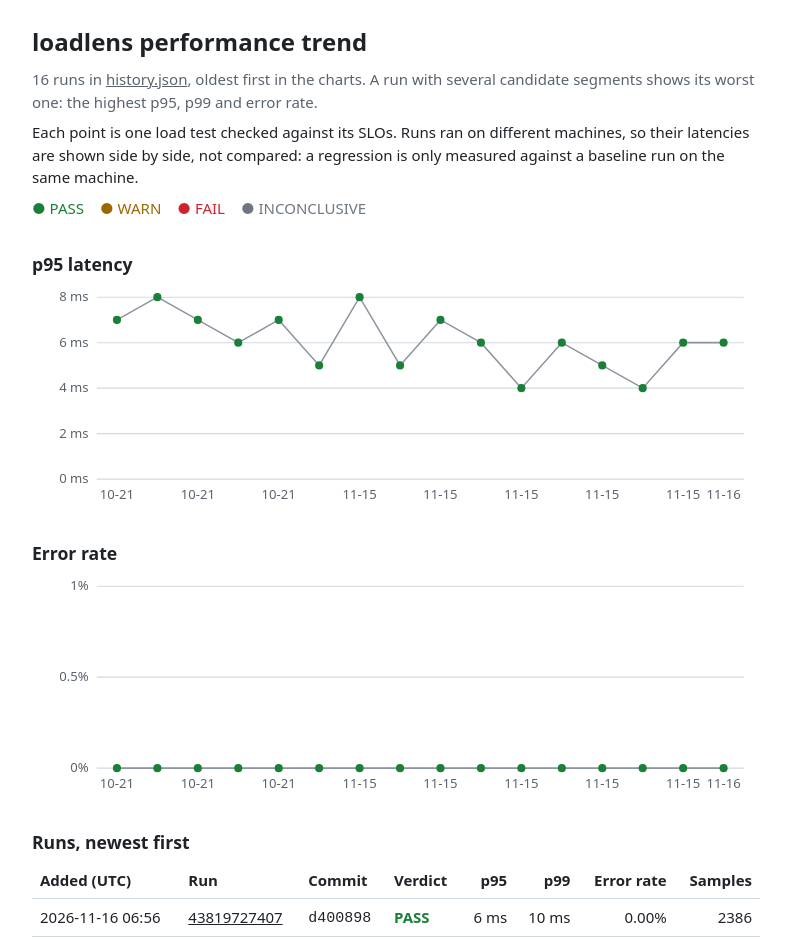
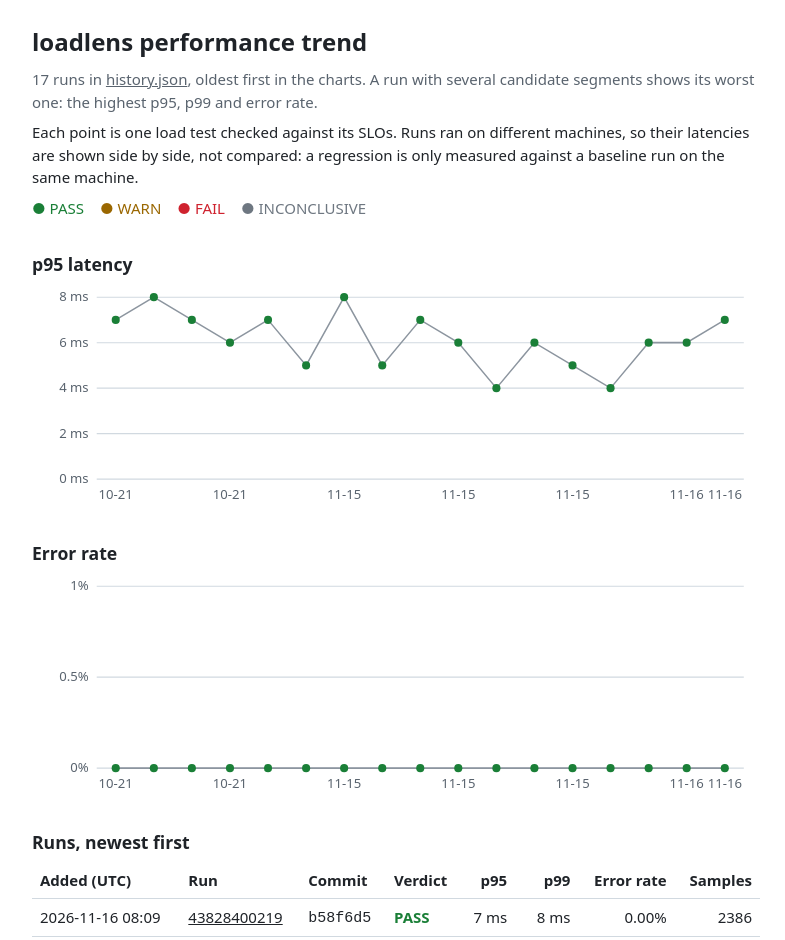
Before and after one commit to BazanJeremy/loadlens, a plain HTML site: page index.html in a window 1280 px wide. Shown: the top 940 px of the page, without its empty margins (244-1029 px from the left). Drawn offline with Linux system fonts and the light colour scheme.

Commit message:
trend: add run 43828400219 (b58f6d5880fef5dffba94cd49183c37dd7172c33)

```diff
--- a/index.html
+++ b/index.html
@@ -40,7 +40,7 @@ a { color: inherit; }
 <body>
 <main>
 <h1>loadlens performance trend</h1>
-<p class="muted">16 runs in <a href="history.json">history.json</a>, oldest first in the charts. A run with several candidate segments shows its worst one: the highest p95, p99 and error rate.</p>
+<p class="muted">17 runs in <a href="history.json">history.json</a>, oldest first in the charts. A run with several candidate segments shows its worst one: the highest p95, p99 and error rate.</p>
 <p>Each point is one load test checked against its SLOs. Runs ran on different machines, so their latencies are shown side by side, not compared: a regression is only measured against a baseline run on the same machine.</p>
 <p class="legend"><span class="pass">● PASS</span><span class="warn">● WARN</span><span class="fail">● FAIL</span><span class="inconclusive">● INCONCLUSIVE</span></p>
 <h2>p95 latency</h2>
@@ -50,68 +50,67 @@ a { color: inherit; }
 <line class="grid" x1="64" x2="704" y1="102.0" y2="102.0"/><text x="56" y="106.0" text-anchor="end">4 ms</text>
 <line class="grid" x1="64" x2="704" y1="57.0" y2="57.0"/><text x="56" y="61.0" text-anchor="end">6 ms</text>
 <line class="grid" x1="64" x2="704" y1="12.0" y2="12.0"/><text x="56" y="16.0" text-anchor="end">8 ms</text>
-<polyline class="trace" points="84.0,34.5 124.0,12.0 164.0,34.5 204.0,57.0 244.0,34.5 284.0,79.5 324.0,12.0 364.0,79.5 404.0,34.5 444.0,57.0 484.0,102.0 524.0,57.0 564.0,79.5 604.0,102.0 644.0,57.0 684.0,57.0"/>
-<text x="84.0" y="212" text-anchor="middle">10-21</text>
-<circle class="pass" cx="84.0" cy="34.5" r="4"><title>2026-10-21 09:12 UTC, 5f4b119: 7 ms, PASS</title></circle>
-<circle class="pass" cx="124.0" cy="12.0" r="4"><title>2026-10-21 09:22 UTC, 5f4b119: 8 ms, PASS</title></circle>
-<text x="164.0" y="212" text-anchor="middle">10-21</text>
-<circle class="pass" cx="164.0" cy="34.5" r="4"><title>2026-10-21 11:06 UTC, 5f4b119: 7 ms, PASS</title></circle>
-<circle class="pass" cx="204.0" cy="57.0" r="4"><title>2026-10-21 11:30 UTC, 1e0b00b: 6 ms, PASS</title></circle>
-<text x="244.0" y="212" text-anchor="middle">10-21</text>
-<circle class="pass" cx="244.0" cy="34.5" r="4"><title>2026-10-21 12:50 UTC, da9b9fa: 7 ms, PASS</title></circle>
-<circle class="pass" cx="284.0" cy="79.5" r="4"><title>2026-10-21 13:53 UTC, d692916: 5 ms, PASS</title></circle>
-<text x="324.0" y="212" text-anchor="middle">11-15</text>
-<circle class="pass" cx="324.0" cy="12.0" r="4"><title>2026-11-15 07:45 UTC, b26f802: 8 ms, PASS</title></circle>
-<circle class="pass" cx="364.0" cy="79.5" r="4"><title>2026-11-15 12:42 UTC, 5a68c9c: 5 ms, PASS</title></circle>
-<text x="404.0" y="212" text-anchor="middle">11-15</text>
-<circle class="pass" cx="404.0" cy="34.5" r="4"><title>2026-11-15 12:51 UTC, 61f9986: 7 ms, PASS</title></circle>
-<circle class="pass" cx="444.0" cy="57.0" r="4"><title>2026-11-15 12:58 UTC, 0dc3da1: 6 ms, PASS</title></circle>
-<text x="484.0" y="212" text-anchor="middle">11-15</text>
-<circle class="pass" cx="484.0" cy="102.0" r="4"><title>2026-11-15 13:06 UTC, 51db02e: 4 ms, PASS</title></circle>
-<circle class="pass" cx="524.0" cy="57.0" r="4"><title>2026-11-15 13:19 UTC, bd9d7af: 6 ms, PASS</title></circle>
-<text x="564.0" y="212" text-anchor="middle">11-15</text>
-<circle class="pass" cx="564.0" cy="79.5" r="4"><title>2026-11-15 13:28 UTC, bc0c1ba: 5 ms, PASS</title></circle>
-<circle class="pass" cx="604.0" cy="102.0" r="4"><title>2026-11-15 13:35 UTC, 627f6cc: 4 ms, PASS</title></circle>
-<text x="644.0" y="212" text-anchor="middle">11-15</text>
-<circle class="pass" cx="644.0" cy="57.0" r="4"><title>2026-11-15 13:47 UTC, 2e7786c: 6 ms, PASS</title></circle>
-<text x="684.0" y="212" text-anchor="middle">11-16</text>
-<circle class="pass" cx="684.0" cy="57.0" r="4"><title>2026-11-16 06:56 UTC, d400898: 6 ms, PASS</title></circle>
+<polyline class="trace" points="82.8,34.5 120.5,12.0 158.1,34.5 195.8,57.0 233.4,34.5 271.1,79.5 308.7,12.0 346.4,79.5 384.0,34.5 421.6,57.0 459.3,102.0 496.9,57.0 534.6,79.5 572.2,102.0 609.9,57.0 647.5,57.0 685.2,34.5"/>
+<text x="82.8" y="212" text-anchor="middle">10-21</text>
+<circle class="pass" cx="82.8" cy="34.5" r="4"><title>2026-10-21 09:12 UTC, 5f4b119: 7 ms, PASS</title></circle>
+<circle class="pass" cx="120.5" cy="12.0" r="4"><title>2026-10-21 09:22 UTC, 5f4b119: 8 ms, PASS</title></circle>
+<circle class="pass" cx="158.1" cy="34.5" r="4"><title>2026-10-21 11:06 UTC, 5f4b119: 7 ms, PASS</title></circle>
+<text x="195.8" y="212" text-anchor="middle">10-21</text>
+<circle class="pass" cx="195.8" cy="57.0" r="4"><title>2026-10-21 11:30 UTC, 1e0b00b: 6 ms, PASS</title></circle>
+<circle class="pass" cx="233.4" cy="34.5" r="4"><title>2026-10-21 12:50 UTC, da9b9fa: 7 ms, PASS</title></circle>
+<circle class="pass" cx="271.1" cy="79.5" r="4"><title>2026-10-21 13:53 UTC, d692916: 5 ms, PASS</title></circle>
+<text x="308.7" y="212" text-anchor="middle">11-15</text>
+<circle class="pass" cx="308.7" cy="12.0" r="4"><title>2026-11-15 07:45 UTC, b26f802: 8 ms, PASS</title></circle>
+<circle class="pass" cx="346.4" cy="79.5" r="4"><title>2026-11-15 12:42 UTC, 5a68c9c: 5 ms, PASS</title></circle>
+<circle class="pass" cx="384.0" cy="34.5" r="4"><title>2026-11-15 12:51 UTC, 61f9986: 7 ms, PASS</title></circle>
+<text x="421.6" y="212" text-anchor="middle">11-15</text>
+<circle class="pass" cx="421.6" cy="57.0" r="4"><title>2026-11-15 12:58 UTC, 0dc3da1: 6 ms, PASS</title></circle>
+<circle class="pass" cx="459.3" cy="102.0" r="4"><title>2026-11-15 13:06 UTC, 51db02e: 4 ms, PASS</title></circle>
+<circle class="pass" cx="496.9" cy="57.0" r="4"><title>2026-11-15 13:19 UTC, bd9d7af: 6 ms, PASS</title></circle>
+<text x="534.6" y="212" text-anchor="middle">11-15</text>
+<circle class="pass" cx="534.6" cy="79.5" r="4"><title>2026-11-15 13:28 UTC, bc0c1ba: 5 ms, PASS</title></circle>
+<circle class="pass" cx="572.2" cy="102.0" r="4"><title>2026-11-15 13:35 UTC, 627f6cc: 4 ms, PASS</title></circle>
+<circle class="pass" cx="609.9" cy="57.0" r="4"><title>2026-11-15 13:47 UTC, 2e7786c: 6 ms, PASS</title></circle>
+<text x="647.5" y="212" text-anchor="middle">11-16</text>
+<circle class="pass" cx="647.5" cy="57.0" r="4"><title>2026-11-16 06:56 UTC, d400898: 6 ms, PASS</title></circle>
+<text x="685.2" y="212" text-anchor="middle">11-16</text>
+<circle class="pass" cx="685.2" cy="34.5" r="4"><title>2026-11-16 08:09 UTC, b58f6d5: 7 ms, PASS</title></circle>
 </svg>
 <h2>Error rate</h2>
 <svg viewBox="0 0 720 220" role="img" aria-label="Error rate per run">
 <line class="grid" x1="64" x2="704" y1="192.0" y2="192.0"/><text x="56" y="196.0" text-anchor="end">0%</text>
 <line class="grid" x1="64" x2="704" y1="102.0" y2="102.0"/><text x="56" y="106.0" text-anchor="end">0.5%</text>
 <line class="grid" x1="64" x2="704" y1="12.0" y2="12.0"/><text x="56" y="16.0" text-anchor="end">1%</text>
-<polyline class="trace" points="84.0,192.0 124.0,192.0 164.0,192.0 204.0,192.0 244.0,192.0 284.0,192.0 324.0,192.0 364.0,192.0 404.0,192.0 444.0,192.0 484.0,192.0 524.0,192.0 564.0,192.0 604.0,192.0 644.0,192.0 684.0,192.0"/>
-<text x="84.0" y="212" text-anchor="middle">10-21</text>
-<circle class="pass" cx="84.0" cy="192.0" r="4"><title>2026-10-21 09:12 UTC, 5f4b119: 0%, PASS</title></circle>
-<circle class="pass" cx="124.0" cy="192.0" r="4"><title>2026-10-21 09:22 UTC, 5f4b119: 0%, PASS</title></circle>
-<text x="164.0" y="212" text-anchor="middle">10-21</text>
-<circle class="pass" cx="164.0" cy="192.0" r="4"><title>2026-10-21 11:06 UTC, 5f4b119: 0%, PASS</title></circle>
-<circle class="pass" cx="204.0" cy="192.0" r="4"><title>2026-10-21 11:30 UTC, 1e0b00b: 0%, PASS</title></circle>
-<text x="244.0" y="212" text-anchor="middle">10-21</text>
-<circle class="pass" cx="244.0" cy="192.0" r="4"><title>2026-10-21 12:50 UTC, da9b9fa: 0%, PASS</title></circle>
-<circle class="pass" cx="284.0" cy="192.0" r="4"><title>2026-10-21 13:53 UTC, d692916: 0%, PASS</title></circle>
-<text x="324.0" y="212" text-anchor="middle">11-15</text>
-<circle class="pass" cx="324.0" cy="192.0" r="4"><title>2026-11-15 07:45 UTC, b26f802: 0%, PASS</title></circle>
-<circle class="pass" cx="364.0" cy="192.0" r="4"><title>2026-11-15 12:42 UTC, 5a68c9c: 0%, PASS</title></circle>
-<text x="404.0" y="212" text-anchor="middle">11-15</text>
-<circle class="pass" cx="404.0" cy="192.0" r="4"><title>2026-11-15 12:51 UTC, 61f9986: 0%, PASS</title></circle>
-<circle class="pass" cx="444.0" cy="192.0" r="4"><title>2026-11-15 12:58 UTC, 0dc3da1: 0%, PASS</title></circle>
-<text x="484.0" y="212" text-anchor="middle">11-15</text>
-<circle class="pass" cx="484.0" cy="192.0" r="4"><title>2026-11-15 13:06 UTC, 51db02e: 0%, PASS</title></circle>
-<circle class="pass" cx="524.0" cy="192.0" r="4"><title>2026-11-15 13:19 UTC, bd9d7af: 0%, PASS</title></circle>
-<text x="564.0" y="212" text-anchor="middle">11-15</text>
-<circle class="pass" cx="564.0" cy="192.0" r="4"><title>2026-11-15 13:28 UTC, bc0c1ba: 0%, PASS</title></circle>
-<circle class="pass" cx="604.0" cy="192.0" r="4"><title>2026-11-15 13:35 UTC, 627f6cc: 0%, PASS</title></circle>
-<text x="644.0" y="212" text-anchor="middle">11-15</text>
-<circle class="pass" cx="644.0" cy="192.0" r="4"><title>2026-11-15 13:47 UTC, 2e7786c: 0%, PASS</title></circle>
-<text x="684.0" y="212" text-anchor="middle">11-16</text>
-<circle class="pass" cx="684.0" cy="192.0" r="4"><title>2026-11-16 06:56 UTC, d400898: 0%, PASS</title></circle>
+<polyline class="trace" points="82.8,192.0 120.5,192.0 158.1,192.0 195.8,192.0 233.4,192.0 271.1,192.0 308.7,192.0 346.4,192.0 384.0,192.0 421.6,192.0 459.3,192.0 496.9,192.0 534.6,192.0 572.2,192.0 609.9,192.0 647.5,192.0 685.2,192.0"/>
+<text x="82.8" y="212" text-anchor="middle">10-21</text>
+<circle class="pass" cx="82.8" cy="192.0" r="4"><title>2026-10-21 09:12 UTC, 5f4b119: 0%, PASS</title></circle>
+<circle class="pass" cx="120.5" cy="192.0" r="4"><title>2026-10-21 09:22 UTC, 5f4b119: 0%, PASS</title></circle>
+<circle class="pass" cx="158.1" cy="192.0" r="4"><title>2026-10-21 11:06 UTC, 5f4b119: 0%, PASS</title></circle>
+<text x="195.8" y="212" text-anchor="middle">10-21</text>
+<circle class="pass" cx="195.8" cy="192.0" r="4"><title>2026-10-21 11:30 UTC, 1e0b00b: 0%, PASS</title></circle>
+<circle class="pass" cx="233.4" cy="192.0" r="4"><title>2026-10-21 12:50 UTC, da9b9fa: 0%, PASS</title></circle>
+<circle class="pass" cx="271.1" cy="192.0" r="4"><title>2026-10-21 13:53 UTC, d692916: 0%, PASS</title></circle>
+<text x="308.7" y="212" text-anchor="middle">11-15</text>
+<circle class="pass" cx="308.7" cy="192.0" r="4"><title>2026-11-15 07:45 UTC, b26f802: 0%, PASS</title></circle>
+<circle class="pass" cx="346.4" cy="192.0" r="4"><title>2026-11-15 12:42 UTC, 5a68c9c: 0%, PASS</title></circle>
+<circle class="pass" cx="384.0" cy="192.0" r="4"><title>2026-11-15 12:51 UTC, 61f9986: 0%, PASS</title></circle>
+<text x="421.6" y="212" text-anchor="middle">11-15</text>
+<circle class="pass" cx="421.6" cy="192.0" r="4"><title>2026-11-15 12:58 UTC, 0dc3da1: 0%, PASS</title></circle>
+<circle class="pass" cx="459.3" cy="192.0" r="4"><title>2026-11-15 13:06 UTC, 51db02e: 0%, PASS</title></circle>
+<circle class="pass" cx="496.9" cy="192.0" r="4"><title>2026-11-15 13:19 UTC, bd9d7af: 0%, PASS</title></circle>
+<text x="534.6" y="212" text-anchor="middle">11-15</text>
+<circle class="pass" cx="534.6" cy="192.0" r="4"><title>2026-11-15 13:28 UTC, bc0c1ba: 0%, PASS</title></circle>
+<circle class="pass" cx="572.2" cy="192.0" r="4"><title>2026-11-15 13:35 UTC, 627f6cc: 0%, PASS</title></circle>
+<circle class="pass" cx="609.9" cy="192.0" r="4"><title>2026-11-15 13:47 UTC, 2e7786c: 0%, PASS</title></circle>
+<text x="647.5" y="212" text-anchor="middle">11-16</text>
+<circle class="pass" cx="647.5" cy="192.0" r="4"><title>2026-11-16 06:56 UTC, d400898: 0%, PASS</title></circle>
+<text x="685.2" y="212" text-anchor="middle">11-16</text>
+<circle class="pass" cx="685.2" cy="192.0" r="4"><title>2026-11-16 08:09 UTC, b58f6d5: 0%, PASS</title></circle>
 </svg>
 <h2>Runs, newest first</h2>
 <div class="table"><table>
 <thead><tr><th>Added (UTC)</th><th>Run</th><th>Commit</th><th>Verdict</th><th>p95</th><th>p99</th><th>Error rate</th><th>Samples</th></tr></thead><tbody>
+<tr><td>2026-11-16 08:09</td><td><a href="https://github.com/BazanJeremy/loadlens/actions/runs/43828400219">43828400219</a></td><td><code>b58f6d5</code></td><td class="level pass">PASS</td><td>7 ms</td><td>8 ms</td><td>0.00%</td><td>2386</td></tr>
 <tr><td>2026-11-16 06:56</td><td><a href="https://github.com/BazanJeremy/loadlens/actions/runs/43819727407">43819727407</a></td><td><code>d400898</code></td><td class="level pass">PASS</td><td>6 ms</td><td>10 ms</td><td>0.00%</td><td>2386</td></tr>
 <tr><td>2026-11-15 13:47</td><td><a href="https://github.com/BazanJeremy/loadlens/actions/runs/43720422373">43720422373</a></td><td><code>2e7786c</code></td><td class="level pass">PASS</td><td>6 ms</td><td>8 ms</td><td>0.00%</td><td>2386</td></tr>
 <tr><td>2026-11-15 13:35</td><td><a href="https://github.com/BazanJeremy/loadlens/actions/runs/43719434417">43719434417</a></td><td><code>627f6cc</code></td><td class="level pass">PASS</td><td>4 ms</td><td>5 ms</td><td>0.00%</td><td>2386</td></tr>
```
Also changed, not shown: history.json (+22 -0 lines).
